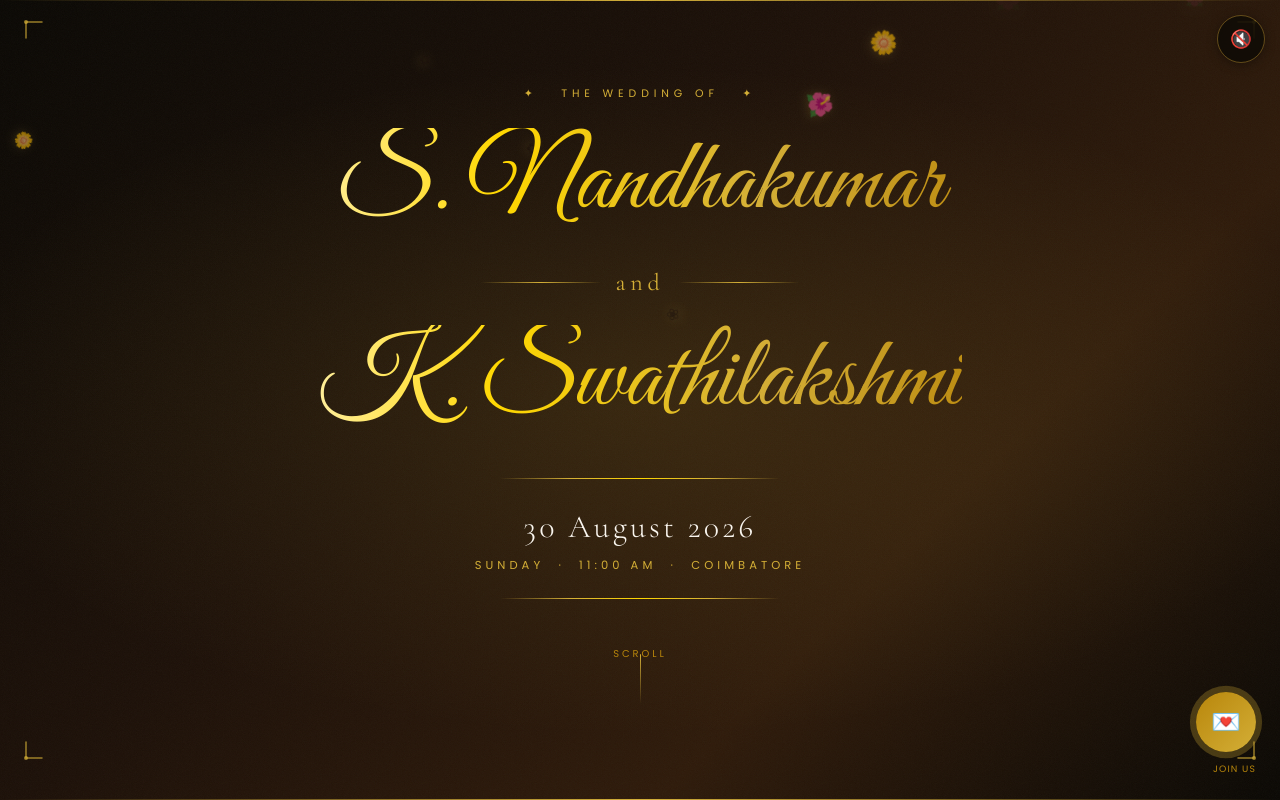
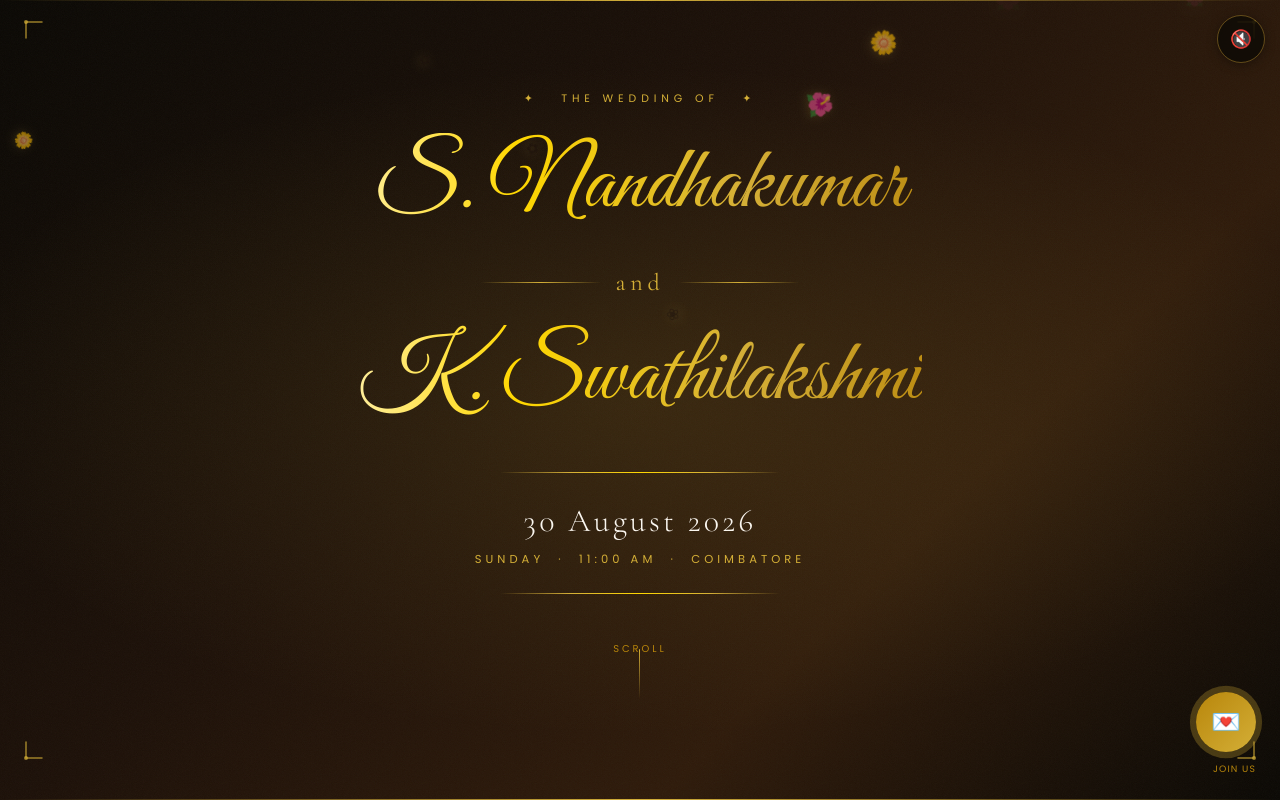
Before and after one commit to VarshiniJayakumar/swathi-wed, a React (Vite) app in the folder wedding-invitation/: page / in a window 1280 px wide. Shown: the top 800 px of the page. Built offline with nearby package versions, Linux system fonts and the light colour scheme; a web font is replaced by a local one.

Commit message:
fix: stop names being clipped on hero section

```diff
--- a/wedding-invitation/src/components/HeroSection.jsx
+++ b/wedding-invitation/src/components/HeroSection.jsx
@@ -11,7 +11,7 @@ export default function HeroSection() {
   return (
     <section
       id="hero"
-      className="relative min-h-screen flex flex-col items-center justify-center overflow-hidden"
+      className="relative min-h-screen flex flex-col items-center justify-center"
       style={{ background: 'linear-gradient(135deg, #0A0804 0%, #1C1008 40%, #2E1A0A 70%, #0A0804 100%)' }}
     >
       {/* Cinematic grain overlay */}
@@ -75,12 +75,14 @@ export default function HeroSection() {
           transform: loaded ? 'translateX(0)' : 'translateX(-50px)',
           transition: 'all 1.1s cubic-bezier(0.16,1,0.3,1) 0.35s',
           marginTop: '1.5rem',
+          padding: '0 1rem',
         }}>
           <h1 className="gold-shimmer" style={{
             fontFamily: '"Great Vibes", cursive',
-            fontSize: 'clamp(2.4rem, 8vw, 7rem)',
-            lineHeight: 1.1,
-            whiteSpace: 'nowrap',
+            fontSize: 'clamp(2rem, 7vw, 6rem)',
+            lineHeight: 1.2,
+            wordBreak: 'keep-all',
+            overflowWrap: 'normal',
           }}>
             S. Nandhakumar
           </h1>
@@ -103,12 +105,14 @@ export default function HeroSection() {
           opacity: loaded ? 1 : 0,
           transform: loaded ? 'translateX(0)' : 'translateX(50px)',
           transition: 'all 1.1s cubic-bezier(0.16,1,0.3,1) 0.85s',
+          padding: '0 1rem',
         }}>
           <h1 className="gold-shimmer" style={{
             fontFamily: '"Great Vibes", cursive',
-            fontSize: 'clamp(2.4rem, 8vw, 7rem)',
-            lineHeight: 1.1,
-            whiteSpace: 'nowrap',
+            fontSize: 'clamp(2rem, 7vw, 6rem)',
+            lineHeight: 1.2,
+            wordBreak: 'keep-all',
+            overflowWrap: 'normal',
           }}>
             K. Swathilakshmi
           </h1>
```
